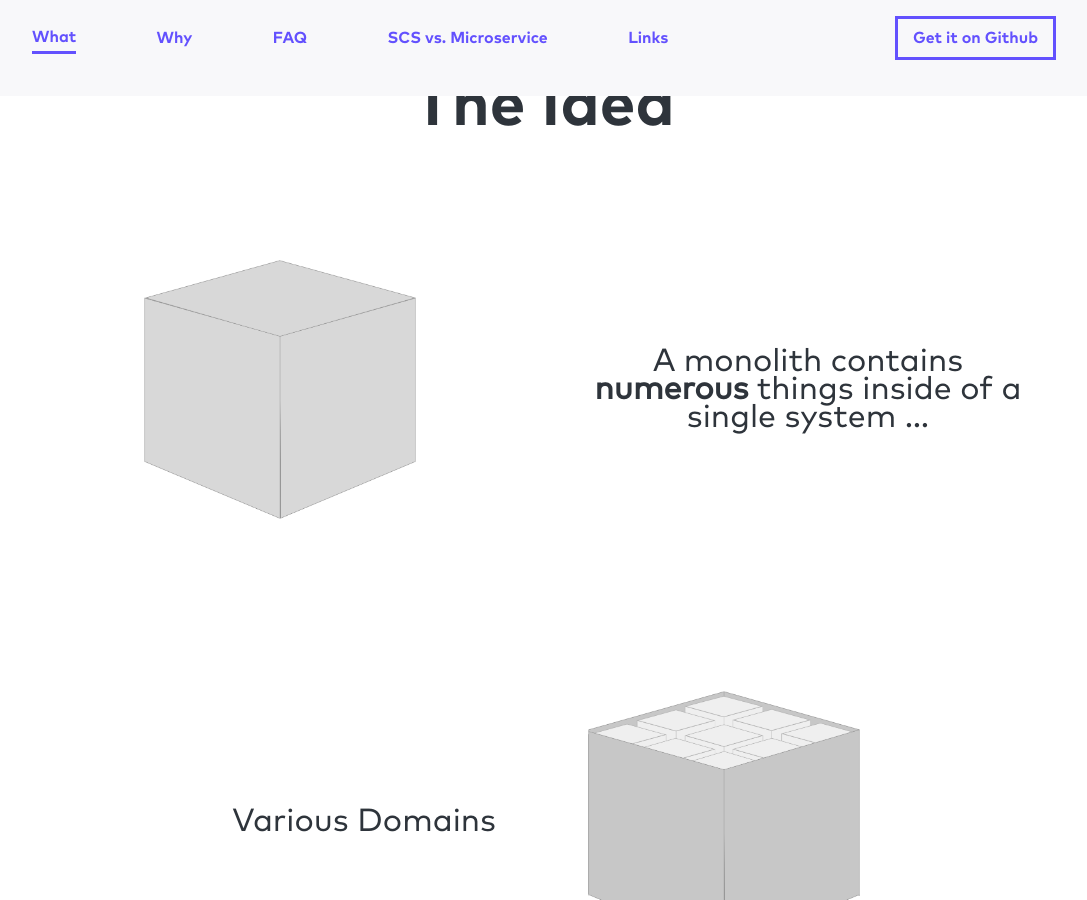
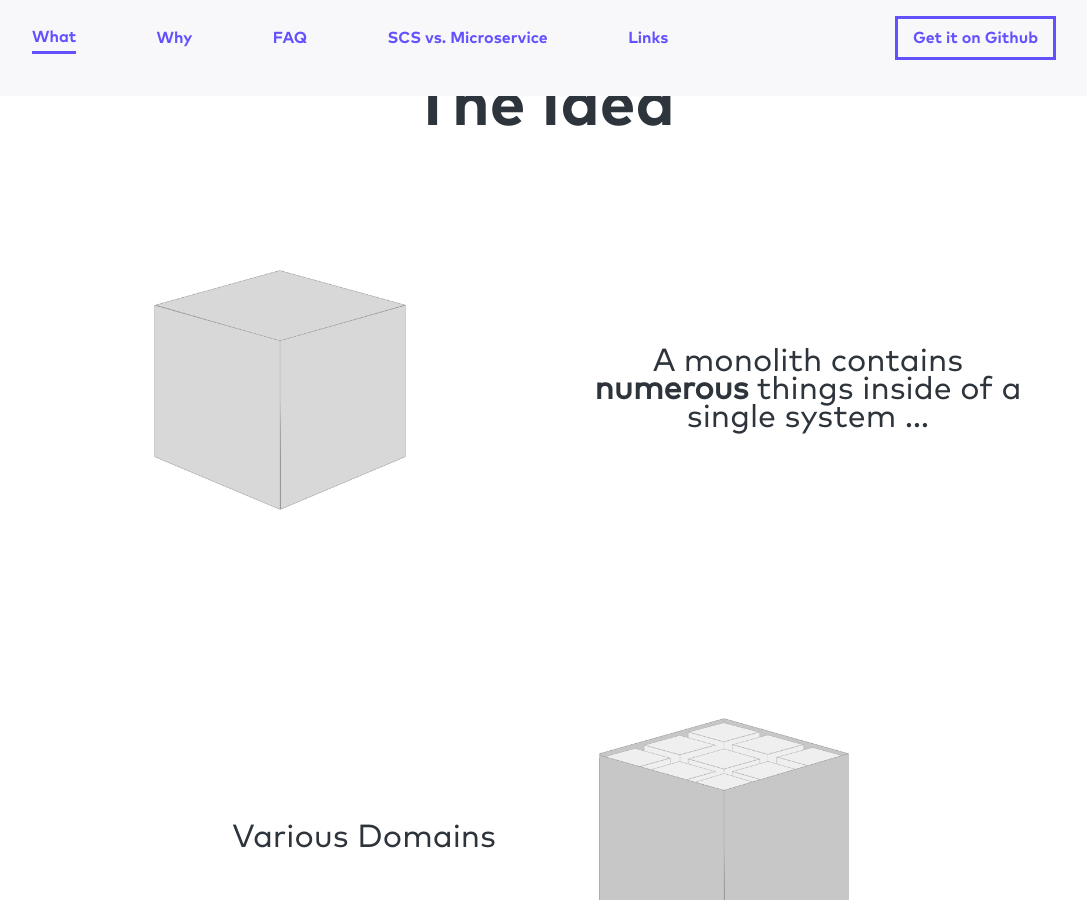
Before and after one commit to innoq/SCS, a Jekyll site: the page built from index.html, in a window 1280 px wide and 900 px high, scrolled down 3344 px. Shown: the whole window, without its empty margins (96-1183 px from the left). Built offline with Jekyll 4.4.1, drawn with Linux system fonts in a browser that asks for light colours.

Commit message:
adjust spacing of 'ideas' for various screen sizes

```diff
--- a/css/index.css
+++ b/css/index.css
@@ -127,7 +127,35 @@
   order: 2;
 }
 
-@media screen and (min-width: 1024px) {
+.idea__img-container {
+  display: flex;
+  justify-content: center;
+  align-items: center;
+}
+
+.idea__img-container.idea__img--large img{
+  max-width:19rem;
+  max-height: none;
+}
+
+.idea img {
+  object-fit: contain;
+  width: 100%;
+  max-width: 12rem;
+  max-height: 15rem;
+}
+
+.idea-text {
+  font-size: 1.5rem;
+  align-self: center;
+  margin: 2rem;
+}
+
+@media screen and (min-width: 768px) {
+  .container-with-the-idea {
+    gap: 3rem;
+  }
+
   .idea {
     grid-template-columns: repeat(2, 1fr);
     grid-template-rows: 1fr;
@@ -137,12 +165,18 @@
   .idea:nth-of-type(even) p {
     order: -1;
   }
+
+  .idea-text::after {
+    display: none;
+  }
 }
 
+@media screen and (min-width: 1024px) {
+  .idea img {
+    max-width: 17rem;
+  }
 
   .idea__img-container {
-  display: flex;
-  justify-content: center;
     height: 25rem;
   }
 
@@ -150,17 +184,9 @@
     max-width:24rem;
   }
 
-.idea img {
-  object-fit: contain;
-  width: 100%;
-  max-width: 17rem;
-}
-
   .idea-text {
     font-size: 2rem;
-  align-self: center;
-  margin: 2rem;
-  min-width: 66%;
+  }
 }
 
 .text-centered {
--- a/index.html
+++ b/index.html
@@ -99,6 +99,7 @@
 		</div>
 	</div>
 </section>
+
 <section class="container container-spacing">
 	<h2 class="text-centered">The Idea</h2>
 	<div class="container-with-the-idea">
```
Lines whose indentation alone changed are shown as unchanged.
